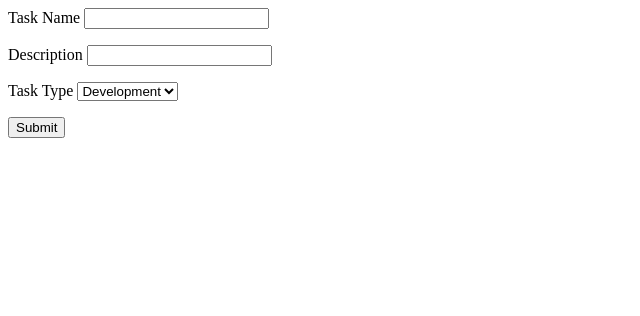
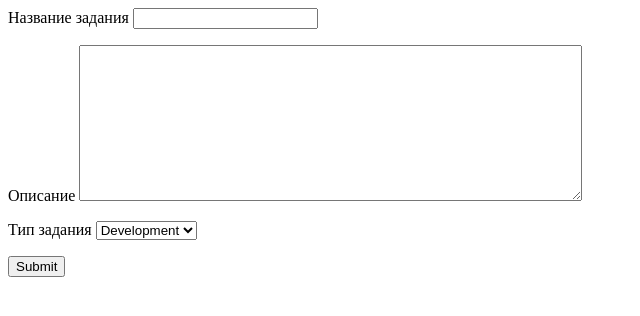
Before and after one commit to cto9/multiple_table, a PHP site: page / in a window 1280 px wide. Shown: the top 316 px of the page, without its empty margins (0-640 px from the left). Run offline with PHP 8.4, Linux system fonts and the light colour scheme.

Commit message:
added some tags etc

```diff
--- a/tasksproject/index.php
+++ b/tasksproject/index.php
@@ -1,10 +1,23 @@
+<html>
+
+<head>
+    <meta charset="utf-8">
+    <title>Tasks Project</title>
+</head>
+
+<body>
+
 <form action="" method="get">
-    <p>Task Name <input type="text" name="taskname" /></p>
-    <p>Description <input type="textarea" name="description" /></p>
-    <p>Task Type <select name="tasktype">
+    <p><label for="taskname">Название задания</label> <input id="taskname" type="text" name="taskname" /></p>
+    <p><label for="description">Описание</label> <textarea id="description" name="description" cols=60 rows=10></textarea></p>
+    <p><label for="tasktype">Тип задания</label> <select id="tasktype" name="tasktype">
             <option value="development">Development
             <option value="planning">Planning
             <option value="debugging">Debugging
             </select></p>
     <p><input type="submit" /></p>
 </form>
+
+</body>
+
+</html>
```
